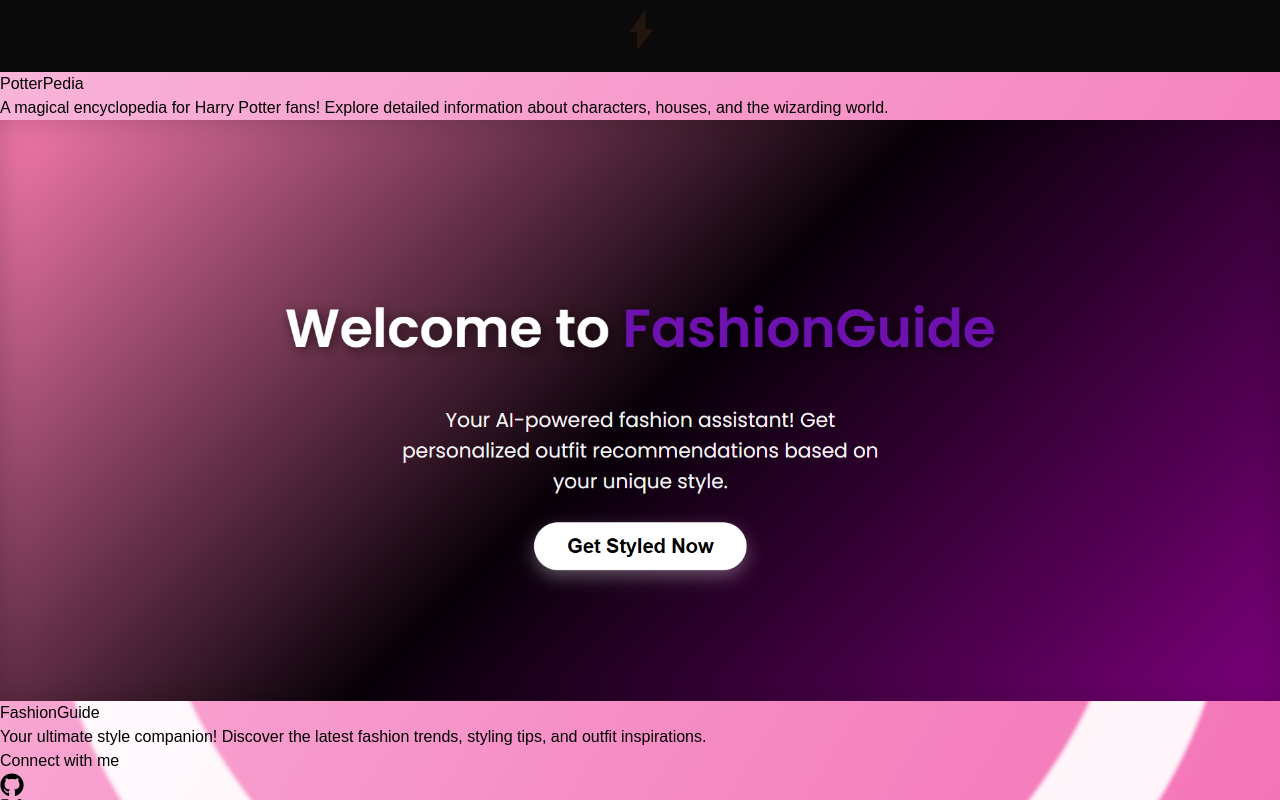
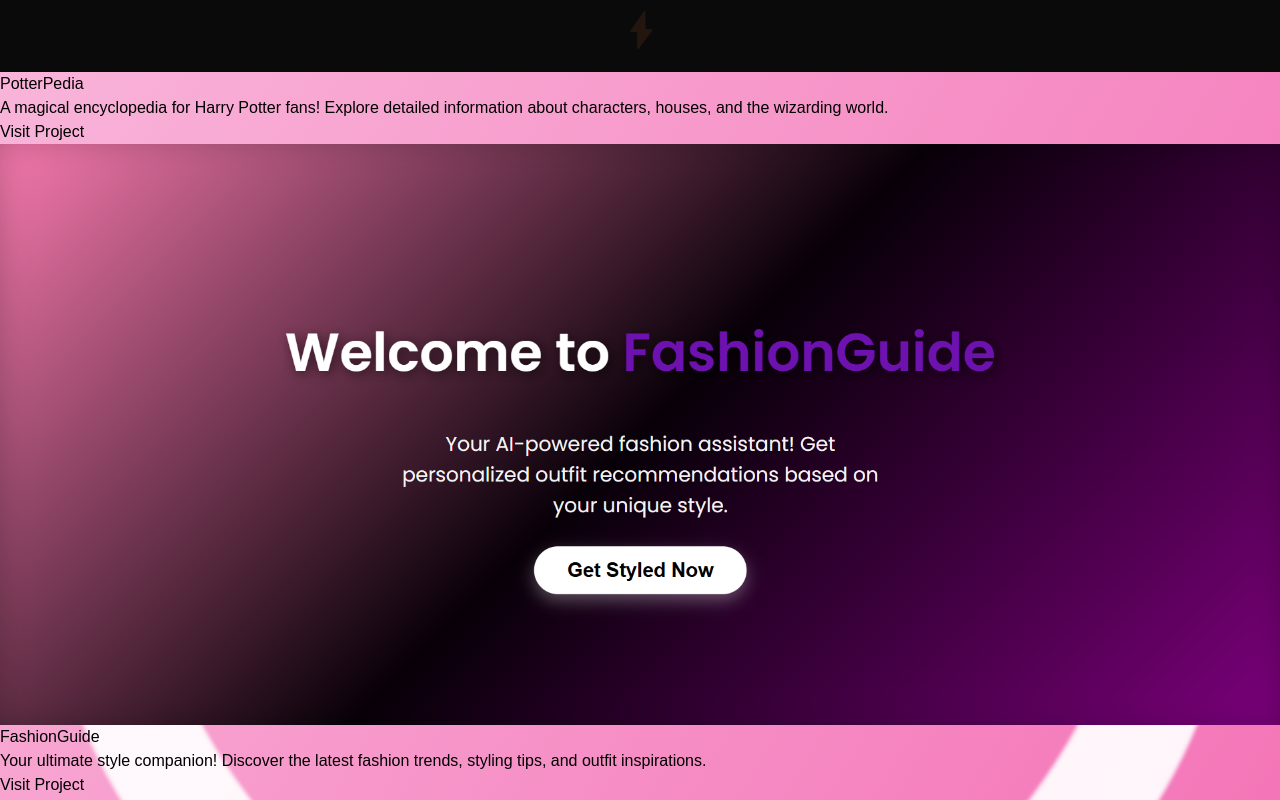
Before and after one commit to mohsina21/mohsina-portfolio, a React (Vite) app: page / in a window 1280 px wide. Shown: the part 1160-1960 px from the top of the page. Built offline with nearby package versions, Linux system fonts and the light colour scheme; a web font is replaced by a local one.

Commit message:
changed onhover on kawaii icon

```diff
--- a/src/components/About.jsx
+++ b/src/components/About.jsx
@@ -18,9 +18,9 @@ const About = () => {
         About Me
       </h2>
 
-      <div className="relative z-10 p-6 bg-pink-400 backdrop-blur-md rounded-2xl shadow-lg border border-pink-500/40 max-w-3xl transition-transform transform hover:scale-105 hover:border-white hover:shadow-white/50 flex flex-col sm:flex-row items-center space-y-6 sm:space-y-0 sm:space-x-10">
+      <div className="relative z-10 p-6 bg-pink-400 backdrop-blur-md rounded-2xl shadow-lg border border-pink-500/40 max-w-3xl transition-transform transform hover:scale-105 hover:border-white hover:shadow-white/50 flex flex-col sm:flex-row items-center space-y-6 sm:space-y-0 sm:space-x-10" onMouseOver={changeMood}>
 
-        <div className="cursor-pointer" onMouseOver={changeMood}>
+        <div className="cursor-pointer" >
           <Cat size={200} mood={mood} color="#ffbae1" />
         </div>
 
--- a/src/components/Projects.jsx
+++ b/src/components/Projects.jsx
@@ -7,29 +7,27 @@ const projects = [
     img: "/Harry-1.png",
     title: "PotterPedia",
     desc: "A magical encyclopedia for Harry Potter fans! Explore detailed information about characters, houses, and the wizarding world.",
+    url: 'https://dailyprophetonline.vercel.app/'
   },
   {
     img: "/Fashion.png",
     title: "FashionGuide",
     desc: "Your ultimate style companion! Discover the latest fashion trends, styling tips, and outfit inspirations.",
+    url: 'https://fashion-guide.vercel.app/'
   },
 ];
 
 const Projects = () => {
   return (
-    <div className="min-h-screen flex flex-col items-center justify-center px-6 py-16  relative overflow-x-hidden">
-
-
-
-      <h1 className="text-5xl  text-white mb-12 text-center drop-shadow-lg">
-         My  Projects
+    <div className="min-h-screen flex flex-col items-center justify-center px-6 py-16 relative overflow-x-hidden">
+      <h1 className="text-5xl text-white mb-12 text-center drop-shadow-lg">
+        My Projects
       </h1>
-
 
       <div className="grid grid-cols-1 md:grid-cols-2 gap-8 w-full max-w-5xl">
         {projects.map((project, index) => (
           <div key={index} className="w-full">
-            <Tilt tiltMaxAngleX={10} tiltMaxAngleY={10} glareEnable={true} glareMaxOpacity={0.3} className="w-full">
+            <Tilt tiltMaxAngleX={5} tiltMaxAngleY={5} glareEnable={true} glareMaxOpacity={0.4 } className="w-full">
               <motion.div
                 className="border-2 border-white/30 p-6 rounded-2xl shadow-lg text-white text-center bg-white/20 backdrop-blur-lg relative overflow-hidden"
                 whileHover={{ scale: 1.05 }}
@@ -42,9 +40,14 @@ const Projects = () => {
                 />
                 <h2 className="text-2xl font-semibold">{project.title}</h2>
                 <p className="text-sm mt-2">{project.desc}</p>
-
-
-
+                <a
+                  href={project.url}
+                  target="_blank"
+                  rel="noopener noreferrer"
+                  className="mt-4 inline-block bg-pink-500 text-white px-4 py-2 rounded-lg shadow-md hover:bg-white-600  text-pink transition transform hover:scale-105"
+                >
+                  Visit Project
+                </a>
               </motion.div>
             </Tilt>
           </div>
--- a/src/components/TechStack.jsx
+++ b/src/components/TechStack.jsx
@@ -28,9 +28,9 @@ const TechStack = () => {
     <section className="w-full min-h-screen flex flex-col items-center justify-center relative text-white text-center overflow-x-hidden p-4 mt-0">
 
       <h1 className="text-6xl font-bold relative z-10 mb-10 hidden sm:block">TECH <span className="text-white-400">STACK</span></h1>
-      <Tilt tiltMaxAngleX={10} tiltMaxAngleY={10} glareEnable={true} glareMaxOpacity={0.3} className=" flex justify-center">
-        <div className="relative z-10 p-6 bg-pink-400 backdrop-blur-md rounded-2xl shadow-lg border border-pink-400/40 max-w-4xl transition-transform transform hover:scale-105 hover:border-white hover:shadow-white/50 flex flex-col sm:flex-row items-center space-y-6 sm:space-y-0 sm:space-x-10 justify-center">
-          <div className="cursor-pointer" onMouseOver={changeMood}>
+      <Tilt tiltMaxAngleX={6} tiltMaxAngleY={6} glareEnable={true} glareMaxOpacity={0.1} className=" flex justify-center">
+        <div className="relative z-10 p-6 bg-pink-400 backdrop-blur-md rounded-2xl shadow-lg border border-pink-400/40 max-w-4xl transition-transform transform hover:scale-105 hover:border-white hover:shadow-white/50 flex flex-col sm:flex-row items-center space-y-6 sm:space-y-0 sm:space-x-10 justify-center" onMouseOver={changeMood}>
+          <div className="cursor-pointer" >
             <Browser size={200} mood={mood} color="#ffbae1" />
           </div>
           <div className="grid grid-cols-3 sm:grid-cols-4 md:grid-cols-5 gap-6 sm:gap-8 justify-center items-center">
```
